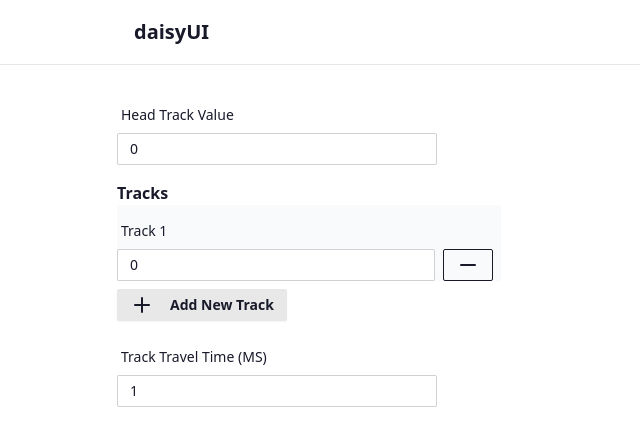
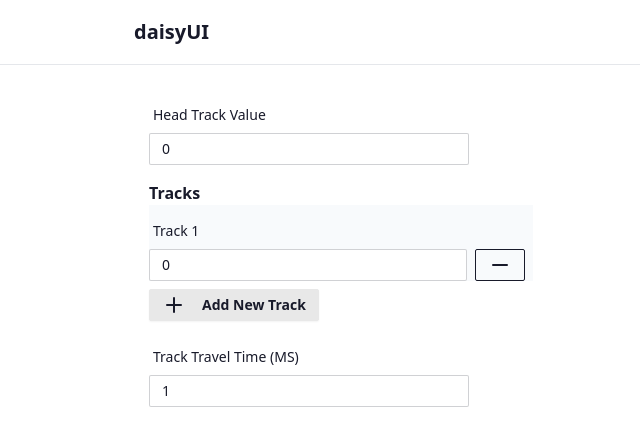
Before and after one commit to roiceee/look-disk-scheduling-algorithm-visualizer, a React (Vite) app: page / in a window 1280 px wide. Shown: the top 446 px of the page, without its empty margins (75-715 px from the left). Built offline with nearby package versions, Linux system fonts and the light colour scheme.

Commit message:
Update section padding in App component

```diff
--- a/src/App.tsx
+++ b/src/App.tsx
@@ -39,7 +39,7 @@ function App() {
     <main>
       <Navbar className="mb-8 sm:px-20 lg:px-48" />
 
-      <section className="px-2 sm:px-20 lg:px-48">
+      <section className="px-2 sm:px-24 lg:px-56">
         <label className="form-control w-full max-w-xs">
           <div className="label">
             <span className="label-text">Head Track Value</span>
```
